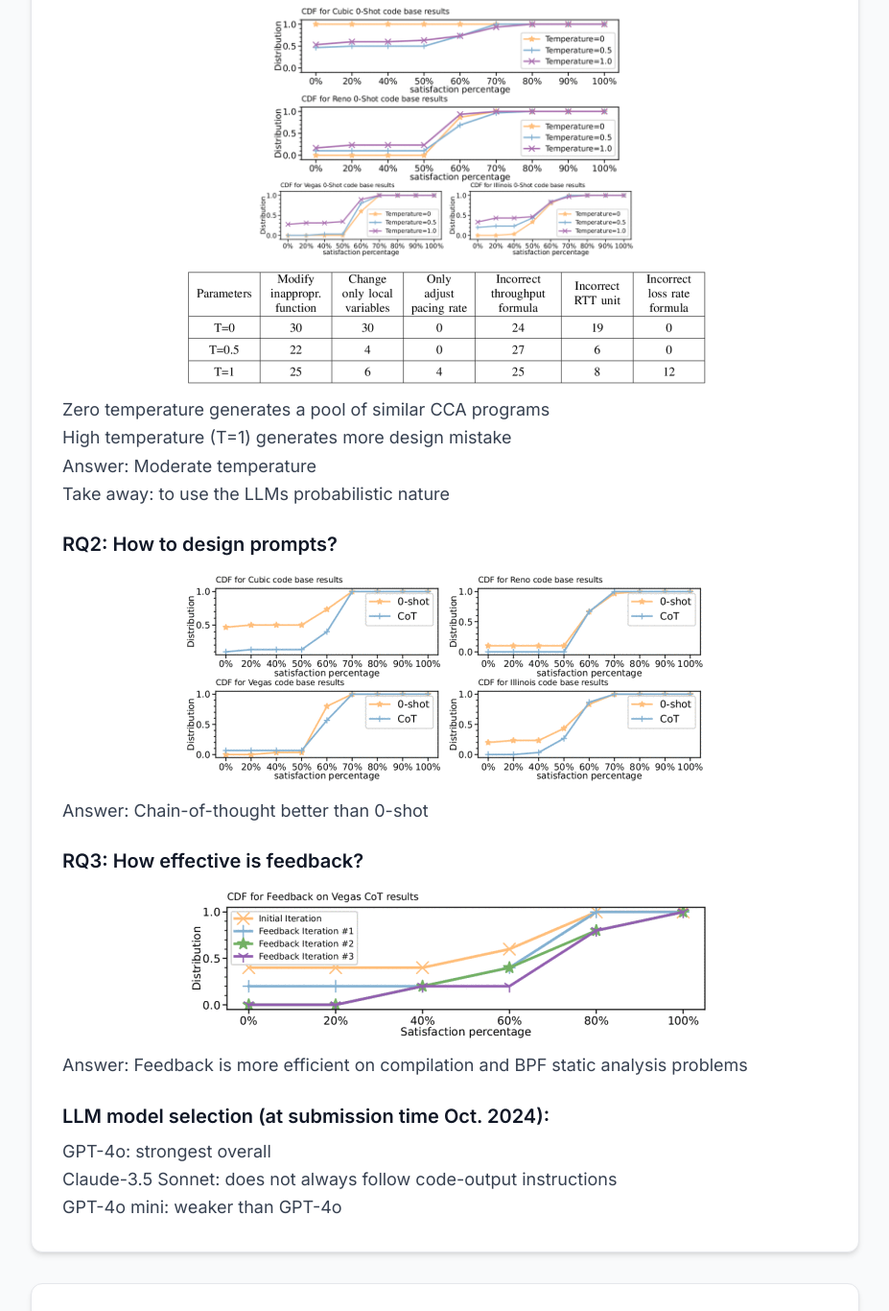
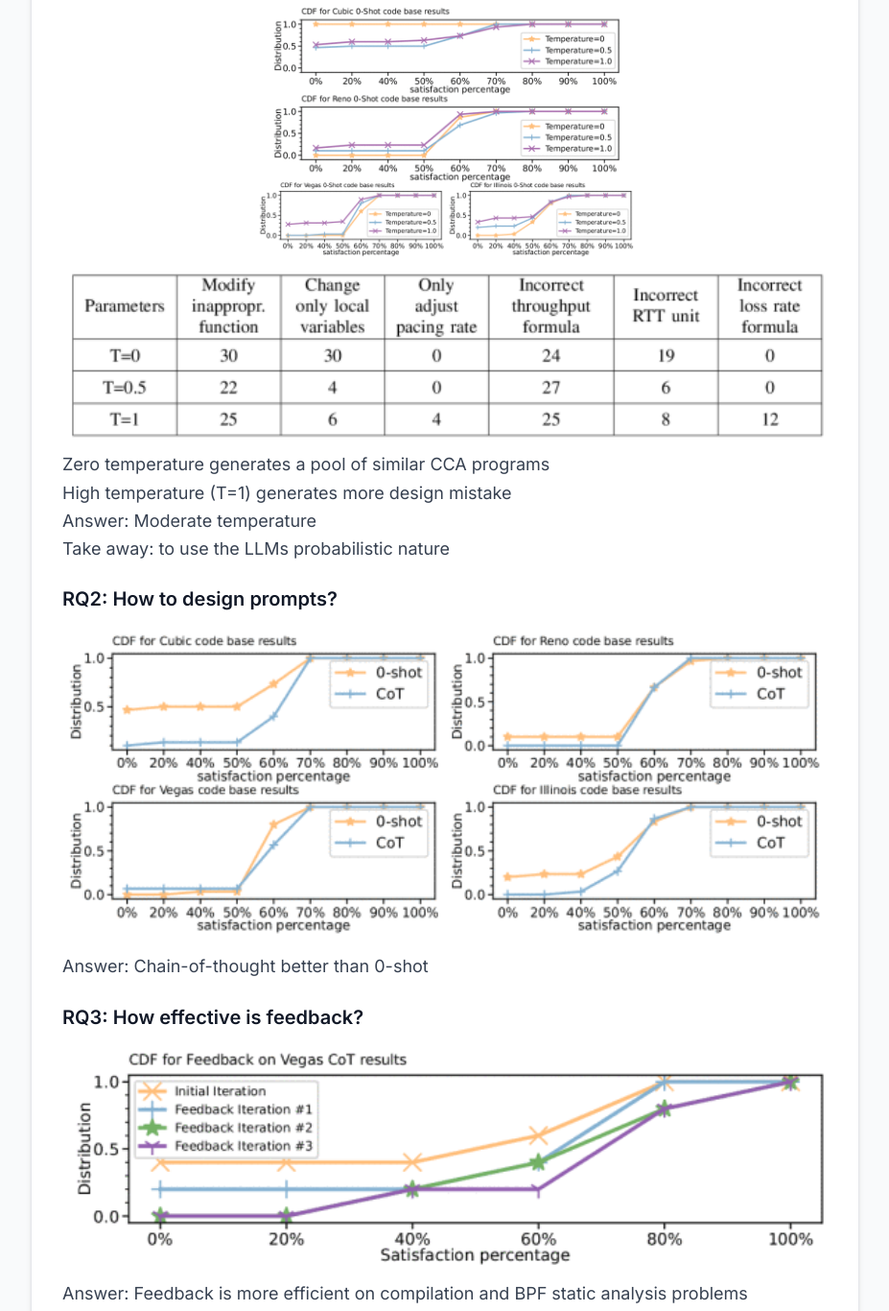
Before and after one commit to zmrui/NECC, a plain HTML site: page index.html in a window 1280 px wide. Shown: the part 2955-4321 px from the top of the page at 96% size, without its empty margins (176-1103 px from the left). Drawn offline with nearby package versions, Linux system fonts and the light colour scheme.

Commit message:
Update index.html

```diff
--- a/index.html
+++ b/index.html
@@ -201,8 +201,8 @@
                 <div class="space-y-6 mt-4">
                     <div>
                         <h3 class="text-xl font-semibold text-gray-900 mb-2">RQ1: How to choose LLM parameters?</h3>
-                        <img src="11160790-fig-2-source-large.gif" alt="LLM Parameters" class="w-half sm:w-2/3 md:w-1/2 h-auto mb-2 mx-auto">
-                        <img src="11160790-table-2-source-small.gif" alt="LLM Parameters" class="w-half h-auto mb-2 mx-auto">
+                        <img src="11160790-fig-2-source-large.gif" alt="LLM Parameters" class="w-full sm:w-2/3 md:w-1/2 h-auto mb-2 mx-auto">
+                        <img src="11160790-table-2-source-small.gif" alt="LLM Parameters" class="w-full h-auto mb-2 mx-auto">
                         <p class="text-lg text-gray-700 leading-relaxed">Zero temperature generates a pool of similar CCA programs</p>
                         <p class="text-lg text-gray-700 leading-relaxed">High temperature (T=1) generates more design mistake</p>
                         <p class="text-lg text-gray-700 leading-relaxed">Answer: Moderate temperature</p>
@@ -210,12 +210,12 @@
                     </div>
                     <div>
                         <h3 class="text-xl font-semibold text-gray-900 mb-2">RQ2: How to design prompts?</h3>
-                        <img src="11160790-fig-3-source-small.gif" alt="prompts" class="w-half h-auto mb-2 mx-auto">
+                        <img src="11160790-fig-3-source-small.gif" alt="prompts" class="w-full h-auto mb-2 mx-auto">
                         <p class="text-lg text-gray-700 leading-relaxed">Answer: Chain-of-thought better than 0-shot</p>
                     </div>
                     <div>
                         <h3 class="text-xl font-semibold text-gray-900 mb-2">RQ3: How effective is feedback?</h3>
-                        <img src="11160790-fig-5-source-small.gif" alt="Feedback" class="w-half h-auto mb-2 mx-auto">
+                        <img src="11160790-fig-5-source-small.gif" alt="Feedback" class="w-full h-auto mb-2 mx-auto">
                         <p class="text-lg text-gray-700 leading-relaxed">Answer: Feedback is more efficient on compilation and BPF static analysis problems</p>
                     </div>
                     <div>
```
